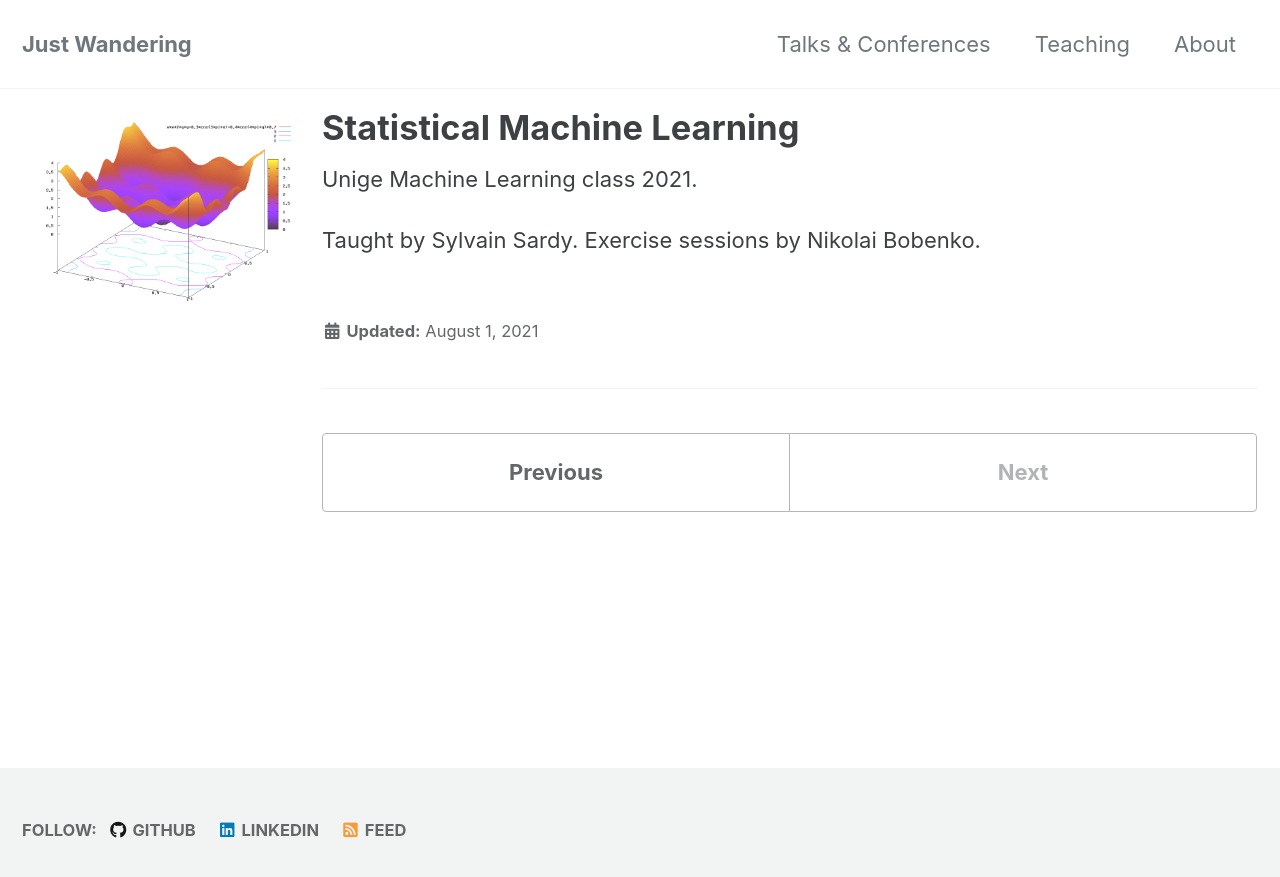
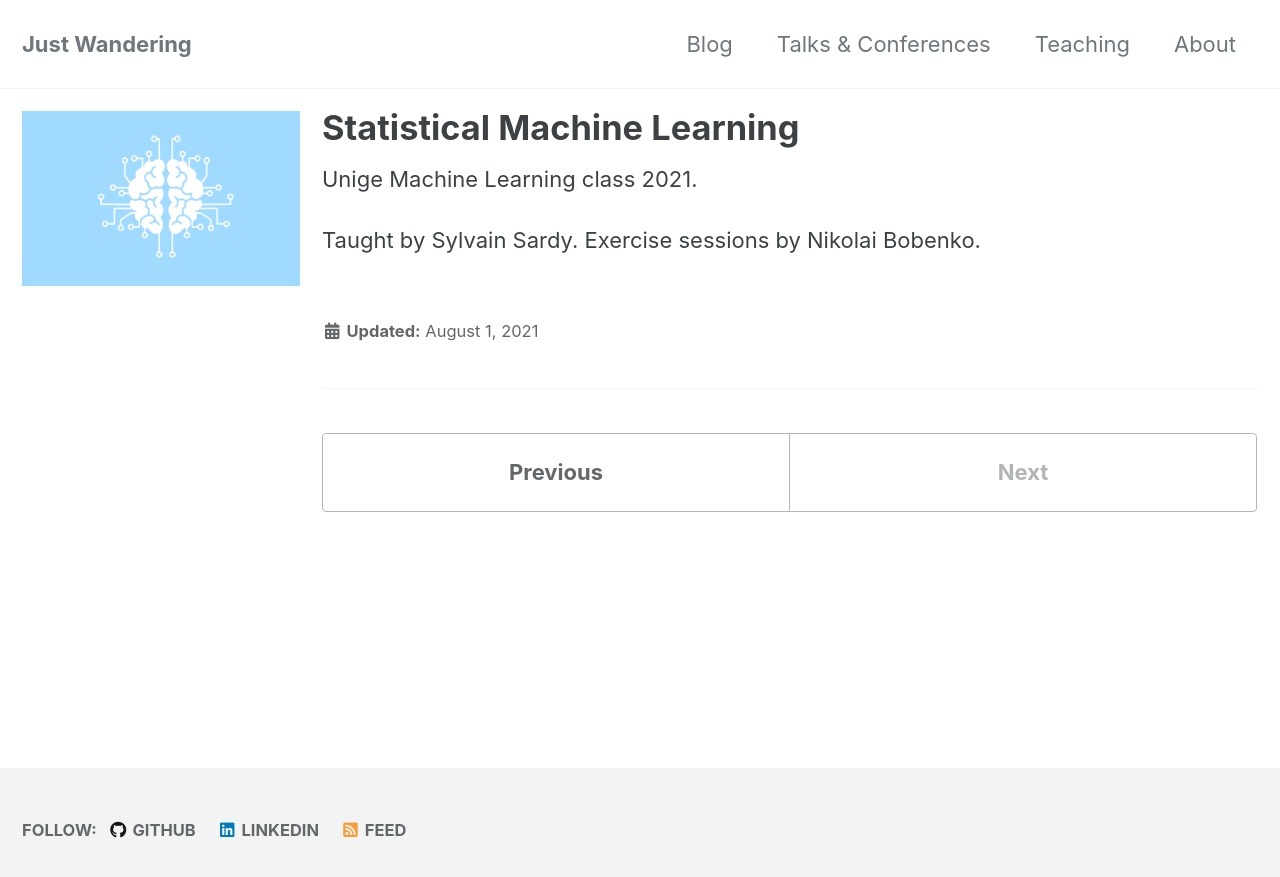
Before and after one commit to nikolaibobenko/nikolaibobenko.github.io, a Jekyll site: the page built from _teaching/2021_09-StatisticalMachineLearning.md, in a window 1280 px wide. Shown: the top 877 px of the page. Built offline with Jekyll 4.4.1, drawn with Linux system fonts in a browser that asks for light colours; cached includes are drawn as plain includes.

Commit message:
Blog link + machine learning image

```diff
--- a/_config.yml
+++ b/_config.yml
@@ -85,9 +85,9 @@ social:
 
 # Analytics
 analytics:
-  provider               : "google" # false (default), "google", "google-universal", "google-gtag", "custom"
+  provider               : # false (default), "google", "google-universal", "google-gtag", "custom"
   google:
-    tracking_id          : G-KFXF8BVJH3
+    # tracking_id          : G-KFXF8BVJH3
     anonymize_ip         : false # true, false (default)
 
 
--- a/_data/navigation.yml
+++ b/_data/navigation.yml
@@ -1,5 +1,7 @@
 # main links
 main:
+  - title: "Blog"
+    url: /
   - title: "Talks & Conferences"
     url: /talks/
   - title: "Teaching"
--- a/_teaching/2021_09-StatisticalMachineLearning.md
+++ b/_teaching/2021_09-StatisticalMachineLearning.md
@@ -2,10 +2,10 @@
 title: Statistical Machine Learning
 excerpt: WS 2021
 header:
-    teaser: assets/images/B2_optimization_function.png
+    teaser: assets/images/machine-learning.webp
 sidebar:
     - title:
-      image: assets/images/B2_optimization_function.png
+      image: assets/images/machine-learning.webp
 date: 2021-08-01
 ---
 
```
Also changed, not shown: assets/images/machine-learning.webp (added).
